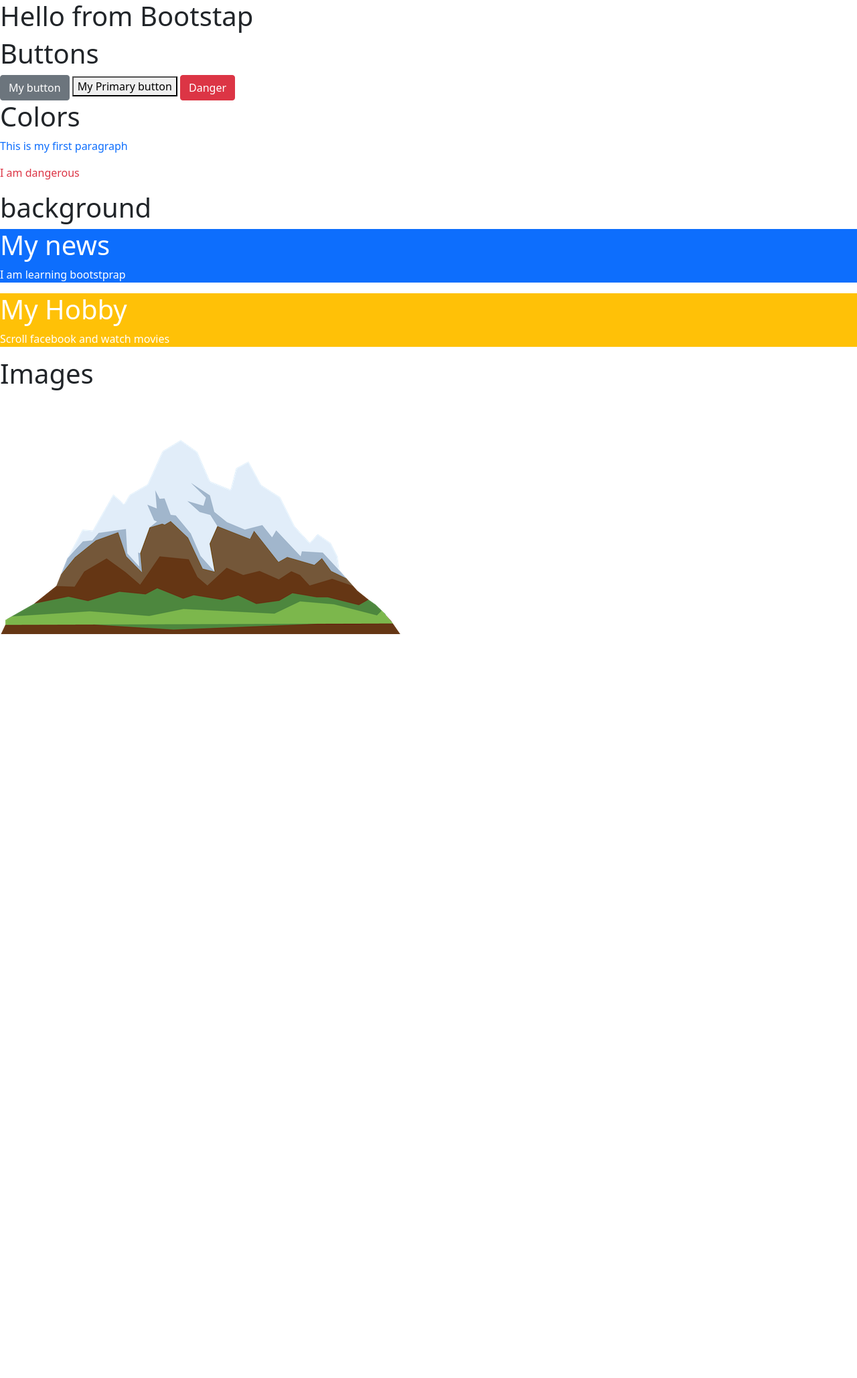
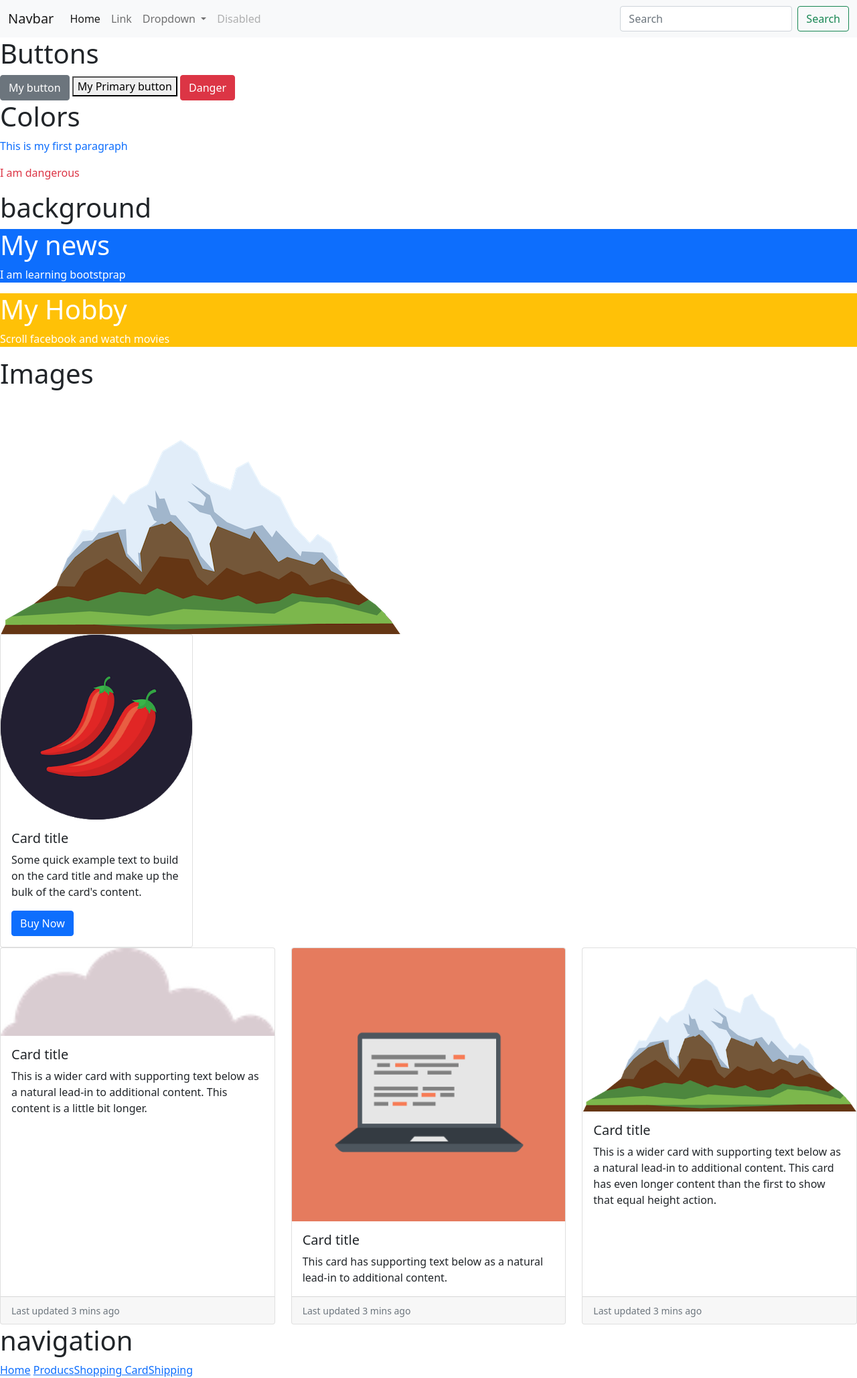
Before and after one commit to RHN007/bootstrap-practice, a plain HTML site: page index.html in a window 1280 px wide. Shown: the whole page at 67% size. Before the commit the page ends 947 px from the top, so only its background shows below. Drawn offline with nearby package versions, Linux system fonts and the light colour scheme.

Commit message:
till lecture7

```diff
--- a/index.html
+++ b/index.html
@@ -14,6 +14,66 @@
     <link rel="stylesheet" href="css/bootstrap/css/bootstrap.min.css" />
   </head>
   <body>
+    <nav class="navbar navbar-expand-lg navbar-light bg-light fixed-top">
+      <div class="container-fluid">
+        <a class="navbar-brand" href="#">Navbar</a>
+        <button
+          class="navbar-toggler"
+          type="button"
+          data-bs-toggle="collapse"
+          data-bs-target="#navbarSupportedContent"
+          aria-controls="navbarSupportedContent"
+          aria-expanded="false"
+          aria-label="Toggle navigation"
+        >
+          <span class="navbar-toggler-icon"></span>
+        </button>
+        <div class="collapse navbar-collapse" id="navbarSupportedContent">
+          <ul class="navbar-nav me-auto mb-2 mb-lg-0">
+            <li class="nav-item">
+              <a class="nav-link active" aria-current="page" href="#">Home</a>
+            </li>
+            <li class="nav-item">
+              <a class="nav-link" href="#">Link</a>
+            </li>
+            <li class="nav-item dropdown">
+              <a
+                class="nav-link dropdown-toggle"
+                href="#"
+                id="navbarDropdown"
+                role="button"
+                data-bs-toggle="dropdown"
+                aria-expanded="false"
+              >
+                Dropdown
+              </a>
+              <ul class="dropdown-menu" aria-labelledby="navbarDropdown">
+                <li><a class="dropdown-item" href="#">Action</a></li>
+                <li><a class="dropdown-item" href="#">Another action</a></li>
+                <li><hr class="dropdown-divider" /></li>
+                <li>
+                  <a class="dropdown-item" href="#">Something else here</a>
+                </li>
+              </ul>
+            </li>
+            <li class="nav-item">
+              <a class="nav-link disabled">Disabled</a>
+            </li>
+          </ul>
+          <form class="d-flex">
+            <input
+              class="form-control me-2"
+              type="search"
+              placeholder="Search"
+              aria-label="Search"
+            />
+            <button class="btn btn-outline-success" type="submit">
+              Search
+            </button>
+          </form>
+        </div>
+      </div>
+    </nav>
     <h1>Hello from Bootstap</h1>
     <h1>Buttons</h1>
     <button type="button" class="btn btn-secondary">My button</button>
@@ -33,5 +93,75 @@
     </div>
     <h1>Images</h1>
     <img class="img-fluid" src="images/mountain.png" alt="" />
+    <div class="card" style="width: 18rem">
+      <img src="images/chillies.png" class="card-img-top" alt="..." />
+      <div class="card-body">
+        <h5 class="card-title">Card title</h5>
+        <p class="card-text">
+          Some quick example text to build on the card title and make up the
+          bulk of the card's content.
+        </p>
+        <a href="#" class="btn btn-primary">Buy Now</a>
+      </div>
+    </div>
+    <div class="row row-cols-1 row-cols-md-3 g-4">
+      <div class="col">
+        <div class="card h-100">
+          <img src="images/cloud.png" class="card-img-top" alt="..." />
+          <div class="card-body">
+            <h5 class="card-title">Card title</h5>
+            <p class="card-text">
+              This is a wider card with supporting text below as a natural
+              lead-in to additional content. This content is a little bit
+              longer.
+            </p>
+          </div>
+          <div class="card-footer">
+            <small class="text-muted">Last updated 3 mins ago</small>
+          </div>
+        </div>
+      </div>
+      <div class="col">
+        <div class="card h-100">
+          <img src="images/computer.png" class="card-img-top" alt="..." />
+          <div class="card-body">
+            <h5 class="card-title">Card title</h5>
+            <p class="card-text">
+              This card has supporting text below as a natural lead-in to
+              additional content.
+            </p>
+          </div>
+          <div class="card-footer">
+            <small class="text-muted">Last updated 3 mins ago</small>
+          </div>
+        </div>
+      </div>
+      <div class="col">
+        <div class="card h-100">
+          <img src="images/mountain.png" class="card-img-top" alt="..." />
+          <div class="card-body">
+            <h5 class="card-title">Card title</h5>
+            <p class="card-text">
+              This is a wider card with supporting text below as a natural
+              lead-in to additional content. This card has even longer content
+              than the first to show that equal height action.
+            </p>
+          </div>
+          <div class="card-footer">
+            <small class="text-muted">Last updated 3 mins ago</small>
+          </div>
+        </div>
+      </div>
+    </div>
+    <h1>navigation</h1>
+    <nav>
+      <a href="">Home</a>
+      <a href="">Producs</a><a href="">Shopping Card</a><a href="">Shipping</a>
+    </nav>
+    <script
+      src="https://cdn.jsdelivr.net/npm/bootstrap@5.1.3/dist/js/bootstrap.bundle.min.js"
+      integrity="sha384-ka7Sk0Gln4gmtz2MlQnikT1wXgYsOg+OMhuP+IlRH9sENBO0LRn5q+8nbTov4+1p"
+      crossorigin="anonymous"
+    ></script>
   </body>
 </html>
```
